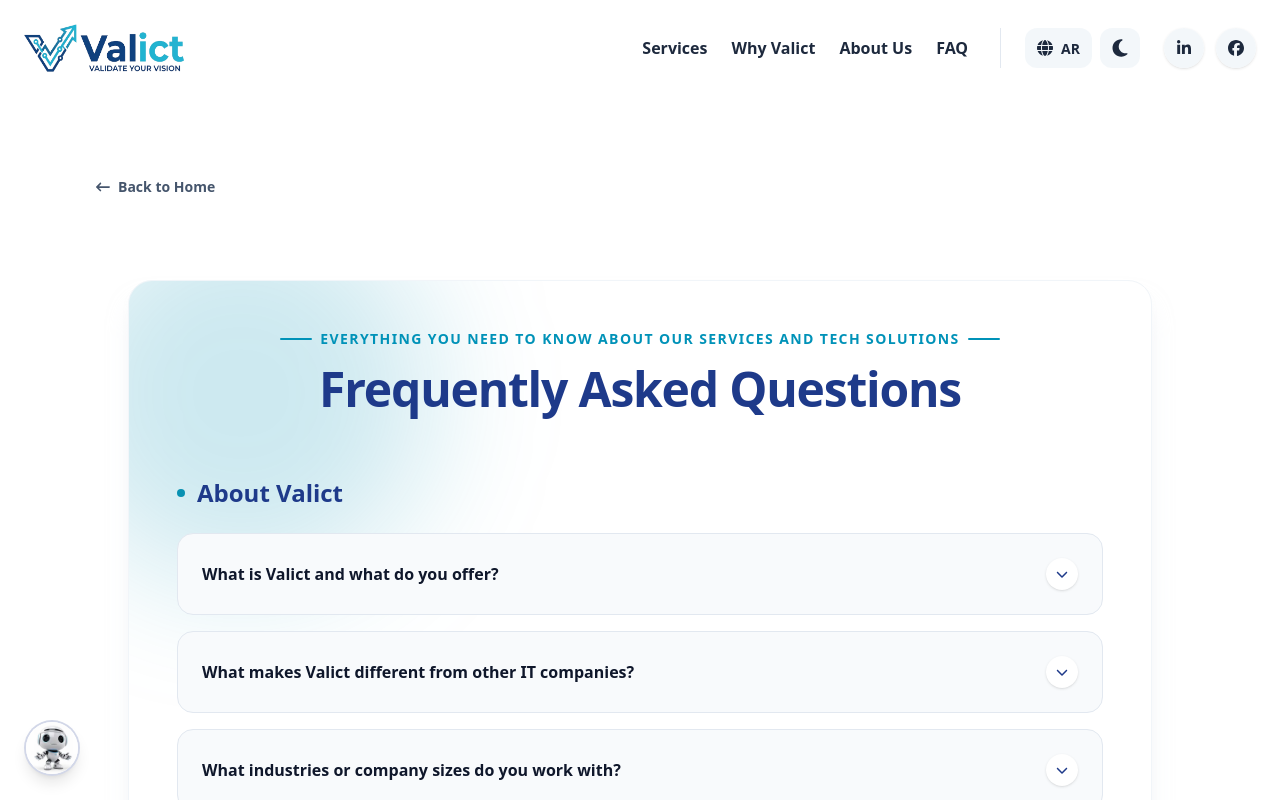
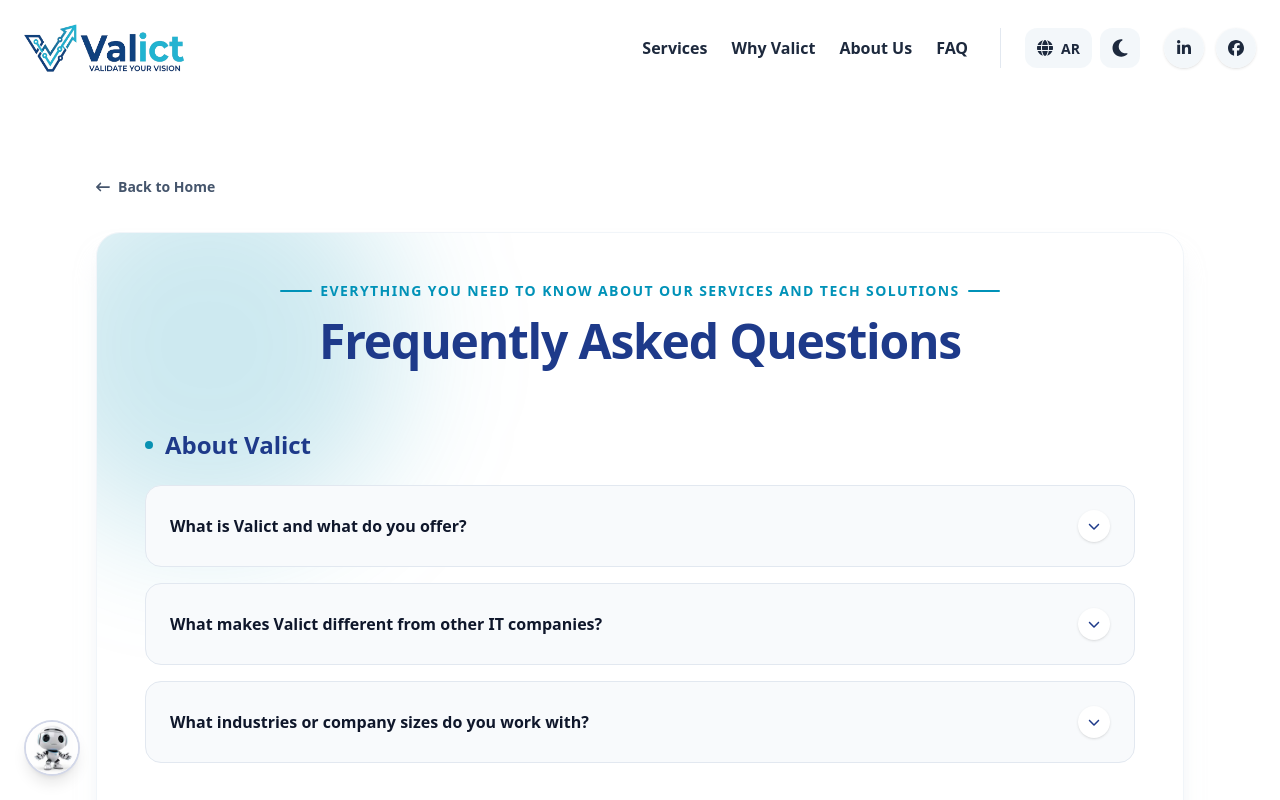
Before and after one commit to Tarek-Ali0/Valict, a Next.js app: page /en/faq in a window 1280 px wide. Shown: the top 800 px of the page. Built offline with nearby package versions, Linux system fonts and the light colour scheme; a web font is replaced by a local one.

Commit message:
Refactor FAQ component layout and structure

```diff
--- a/src/components/FAQ.tsx
+++ b/src/components/FAQ.tsx
@@ -19,11 +19,6 @@ export function FAQ({ dict, lang }: FAQProps) {
   const isRTL = lang === "ar";
 
   return (
-    <section className="bg-white dark:bg-slate-900 py-8 md:py-12 transition-colors duration-300">
-      {/* تم تغيير max-w-4xl إلى max-w-6xl ليكون بعرض صفحة "من نحن" */}
-      <div className="max-w-6xl mx-auto px-4 sm:px-6 lg:px-8">
-
-        {/* Main Card */}
     <div className="relative overflow-hidden bg-white dark:bg-slate-900 rounded-3xl p-8 sm:p-12 shadow-xl shadow-slate-200/50 dark:shadow-none border border-slate-100 dark:border-slate-800">
 
       {/* Blob داخلي في الزاوية */}
@@ -107,8 +102,5 @@ export function FAQ({ dict, lang }: FAQProps) {
 
       </div>
     </div>
-
-      </div>
-    </section>
   );
 }
```
Lines whose indentation alone changed are shown as unchanged.
